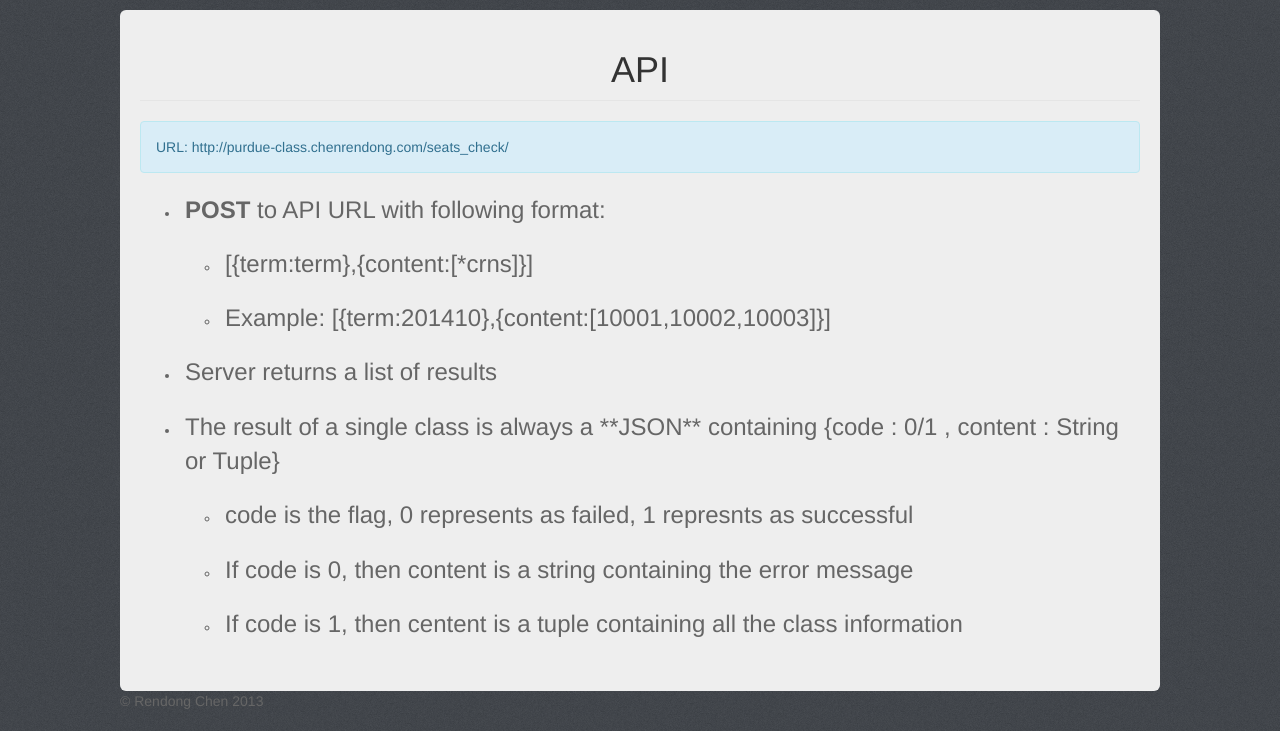
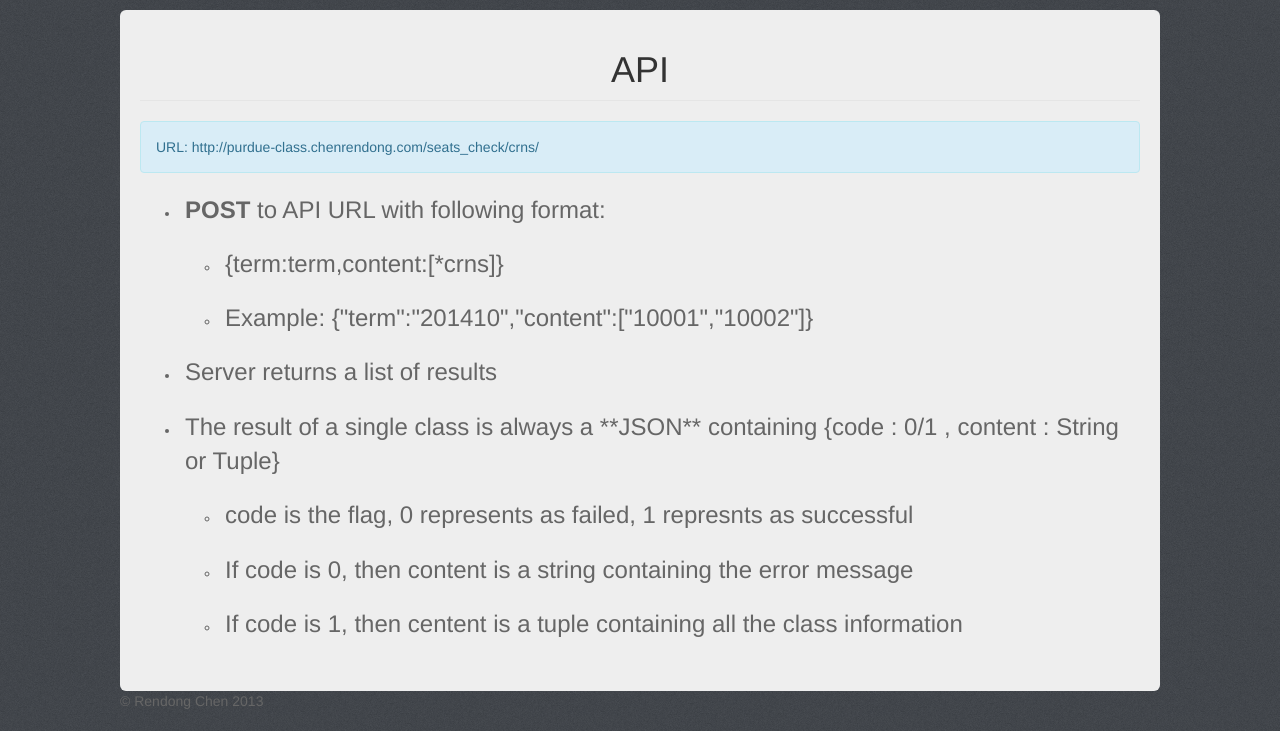
Before and after one commit to RyanCccc/PurdueCourseSeats, a Django app: page /api/ in a window 1280 px wide. Shown: the part 50-781 px from the top of the page. Run offline with Django 3.2, Linux system fonts and the light colour scheme; parts of the project's set-up code (start-up, migrations or seed data) failed here and were passed over; some libraries are stand-ins or nearby versions.

Commit message:
fix api description

```diff
--- a/templates/api.html
+++ b/templates/api.html
@@ -14,16 +14,16 @@
     </h1></legend>
 
     <div>
-        <div class="alert alert-info">URL: http://purdue-class.chenrendong.com/seats_check/</div>
+        <div class="alert alert-info">URL: http://purdue-class.chenrendong.com/seats_check/crns/</div>
         <ul>
             <li>
                 <div class="info"><b>POST</b> to API URL with following format:</div>
                 <ul>
                     <li>
-                        <div class="info">[{term:term},{content:[*crns]}]</div>
+                        <div class="info">{term:term,content:[*crns]}</div>
                     </li>
                     <li>
-                        <div class="info">Example: [{term:201410},{content:[10001,10002,10003]}]</div>
+                    <div class="info">Example: {"term":"201410","content":["10001","10002"]}</div>
                     </li>
                 </ul>
             </li>
```
